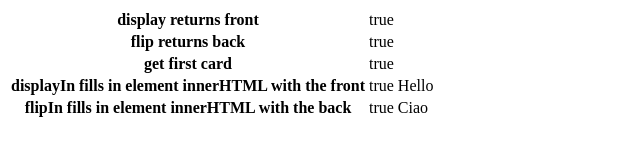
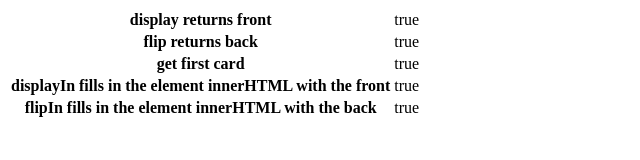
Before and after one commit to enricovise/flashcards, a plain HTML site: page test.html in a window 1280 px wide. Shown: the whole page, without its empty margins (0-640 px from the left). Drawn offline with Linux system fonts and the light colour scheme.

Commit message:
Beautified test

```diff
--- a/test.html
+++ b/test.html
@@ -20,14 +20,14 @@
         <td id="get_first_card"></td>
       </tr>
       <tr>
-        <th>displayIn fills in element innerHTML with the front</th>
+        <th>displayIn fills in the element innerHTML with the front</th>
         <td id="displayIn_fills_in_element_innerHTML"></td>
-        <td id="displayIn_fills_in_element_innerHTML_test"</td>
+        <td style="display: none;" id="displayIn_fills_in_element_innerHTML_test"</td>
       </tr>
       <tr>
-        <th>flipIn fills in element innerHTML with the back</th>
+        <th>flipIn fills in the element innerHTML with the back</th>
         <td id="flipIn_fills_in_element_innerHTML"></td>
-        <td id="flipIn_fills_in_element_innerHTML_test"</td>
+        <td style="display: none;" id="flipIn_fills_in_element_innerHTML_test"</td>
       </tr>
     </table>
 
```
